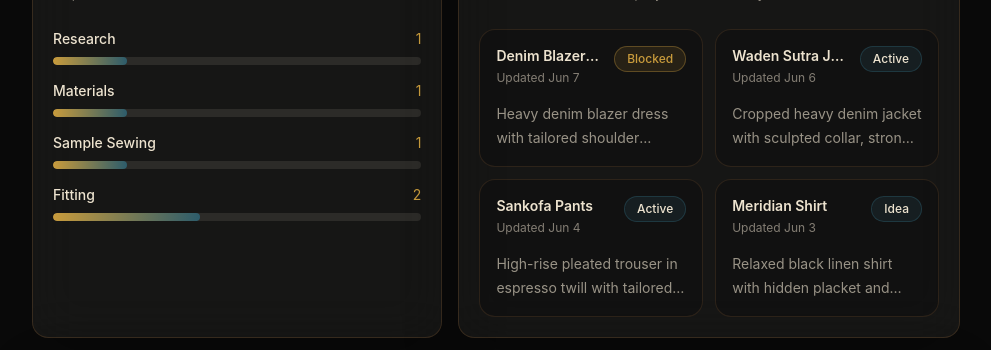
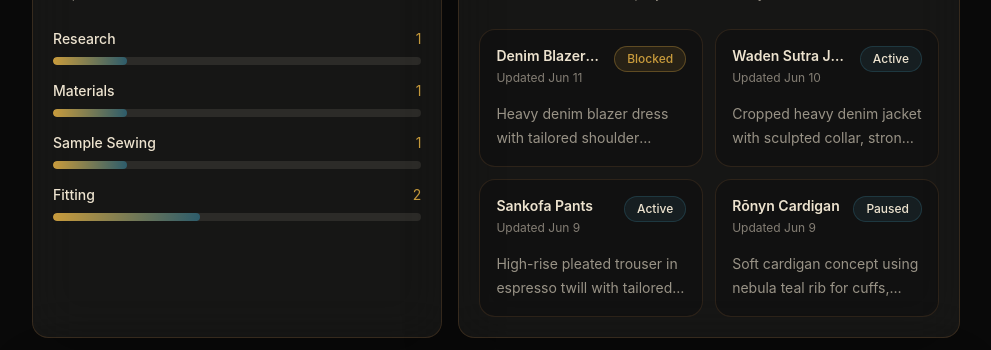
Before and after one commit to SudoLux/mystic-lore-studio, a React (Vite) app: page / in a window 1280 px wide. Shown: the part 1648-1998 px from the top of the page, without its empty margins (288-1279 px from the left). Built offline with nearby package versions, Linux system fonts and the light colour scheme.

Commit message:
Build project notes tab

```diff
--- a/src/data/seedData.ts
+++ b/src/data/seedData.ts
@@ -459,48 +459,133 @@ const notes: StudioNote[] = [
     projectId: 'project-waden-sutra-jacket',
     title: 'Silhouette direction',
     body: 'Keep the jacket cropped and architectural, with enough shoulder ease to layer over rib knits.',
-    tone: 'Design',
+    category: 'Design Note',
     createdAt: '2026-06-05',
+    updatedAt: '2026-06-06',
   },
   {
     id: 'note-waden-facing',
     projectId: 'project-waden-sutra-jacket',
     title: 'Accent facing',
     body: 'Golden Ankara should appear as a controlled interior reveal, not a dominant exterior statement.',
-    tone: 'Material',
+    category: 'Construction Note',
     createdAt: '2026-06-06',
+  },
+  {
+    id: 'note-waden-collar-draft',
+    projectId: 'project-waden-sutra-jacket',
+    title: 'Collar draft adjustment',
+    body: 'Raise the back collar stand by 0.5 inch and soften the break point so it frames the neck without collapsing.',
+    category: 'Pattern Note',
+    createdAt: '2026-06-08',
+    updatedAt: '2026-06-09',
+  },
+  {
+    id: 'note-waden-sample-log',
+    projectId: 'project-waden-sutra-jacket',
+    title: 'Sample sleeve test',
+    body: 'First sleeve sample looked strong in profile, but the elbow needs slightly more ease for layered movement.',
+    category: 'Build Log',
+    createdAt: '2026-06-10',
   },
   {
     id: 'note-sankofa-fit',
     projectId: 'project-sankofa-pants',
     title: 'Fit target',
     body: 'High rise, generous thigh, clean taper. The trouser should feel ceremonial but wearable.',
-    tone: 'Fit',
+    category: 'Fit Note',
     createdAt: '2026-06-04',
+  },
+  {
+    id: 'note-sankofa-waistband',
+    projectId: 'project-sankofa-pants',
+    title: 'Waistband construction',
+    body: 'Use a two-piece waistband with a firmer internal stay. Single-piece waistband twisted after pressing.',
+    category: 'Construction Note',
+    createdAt: '2026-06-06',
+    updatedAt: '2026-06-07',
+  },
+  {
+    id: 'note-sankofa-client-length',
+    projectId: 'project-sankofa-pants',
+    title: 'Length preference',
+    body: 'Buyer feedback favored a slight break over cropped styling so the pant can anchor formal and everyday looks.',
+    category: 'Client Note',
+    createdAt: '2026-06-09',
   },
   {
     id: 'note-meridian-drape',
     projectId: 'project-meridian-shirt',
     title: 'Drape note',
     body: 'Let the black linen blend fall away from the body. Avoid overbuilding the collar.',
-    tone: 'Design',
+    category: 'Design Note',
     createdAt: '2026-06-03',
+  },
+  {
+    id: 'note-meridian-placket-idea',
+    projectId: 'project-meridian-shirt',
+    title: 'Hidden placket reveal',
+    body: 'Try a narrow Ankara reveal only when the placket opens in movement. Keep the front calm when buttoned.',
+    category: 'Idea',
+    createdAt: '2026-06-05',
+  },
+  {
+    id: 'note-meridian-collar-pattern',
+    projectId: 'project-meridian-shirt',
+    title: 'Collar pattern note',
+    body: 'Reduce collar height slightly and remove heavy interfacing from the first draft.',
+    category: 'Pattern Note',
+    createdAt: '2026-06-07',
   },
   {
     id: 'note-ronyn-mood',
     projectId: 'project-ronyn-cardigan',
     title: 'Mood',
     body: 'Soft armor: cardigan ease with a more deliberate collar and weighted hem.',
-    tone: 'Lookbook',
+    category: 'Design Note',
     createdAt: '2026-06-02',
+  },
+  {
+    id: 'note-ronyn-rib-recovery',
+    projectId: 'project-ronyn-cardigan',
+    title: 'Rib recovery watch',
+    body: 'Steam test showed good snap-back on cuffs, but hem band may need a narrower cut ratio.',
+    category: 'Build Log',
+    createdAt: '2026-06-06',
+    updatedAt: '2026-06-08',
+  },
+  {
+    id: 'note-ronyn-button-idea',
+    projectId: 'project-ronyn-cardigan',
+    title: 'Button finish idea',
+    body: 'Dark corozo keeps the cardigan quiet; antique brass may pull it too close to outerwear.',
+    category: 'Idea',
+    createdAt: '2026-06-09',
   },
   {
     id: 'note-blazer-dress-production',
     projectId: 'project-denim-blazer-dress',
     title: 'Production caution',
     body: 'Heavy denim needs graded seam allowances through the waist and hip to avoid bulk stacking.',
-    tone: 'Production',
+    category: 'Construction Note',
     createdAt: '2026-06-07',
+  },
+  {
+    id: 'note-blazer-dress-shoulder-fit',
+    projectId: 'project-denim-blazer-dress',
+    title: 'Shoulder fitting note',
+    body: 'First fitting reads strong from front view, but sleeve pitch needs adjustment before the next sample.',
+    category: 'Fit Note',
+    createdAt: '2026-06-08',
+    updatedAt: '2026-06-10',
+  },
+  {
+    id: 'note-blazer-dress-lookbook-client',
+    projectId: 'project-denim-blazer-dress',
+    title: 'Presentation feedback',
+    body: 'Client wants the piece styled as evening utility, not traditional suiting. Keep the copy sharp and minimal.',
+    category: 'Client Note',
+    createdAt: '2026-06-11',
   },
 ];
 
--- a/src/types/studio.ts
+++ b/src/types/studio.ts
@@ -45,7 +45,16 @@ export type GarmentType = (typeof garmentTypes)[number];
 
 export type TaskStatus = 'Backlog' | 'To Do' | 'In Progress' | 'Review' | 'Done';
 export type TaskPriority = 'Low' | 'Medium' | 'High' | 'Critical';
-export type NoteTone = 'Design' | 'Material' | 'Fit' | 'Production' | 'Lookbook';
+export const noteCategories = [
+  'Design Note',
+  'Construction Note',
+  'Pattern Note',
+  'Fit Note',
+  'Build Log',
+  'Client Note',
+  'Idea',
+] as const;
+export type NoteCategory = (typeof noteCategories)[number];
 export type FabricWeight = 'Light' | 'Medium' | 'Heavy';
 export type FabricStatus = 'In Stock' | 'Reserved' | 'Low Stock' | 'Depleted';
 export const materialRoles = [
@@ -122,8 +131,9 @@ export type StudioNote = {
   projectId: string;
   title: string;
   body: string;
-  tone: NoteTone;
+  category: NoteCategory;
   createdAt: string;
+  updatedAt?: string;
 };
 
 export type LookbookPage = {
```
Also changed, not shown: src/pages/ProjectDetailPage.tsx (+160 -15 lines).
